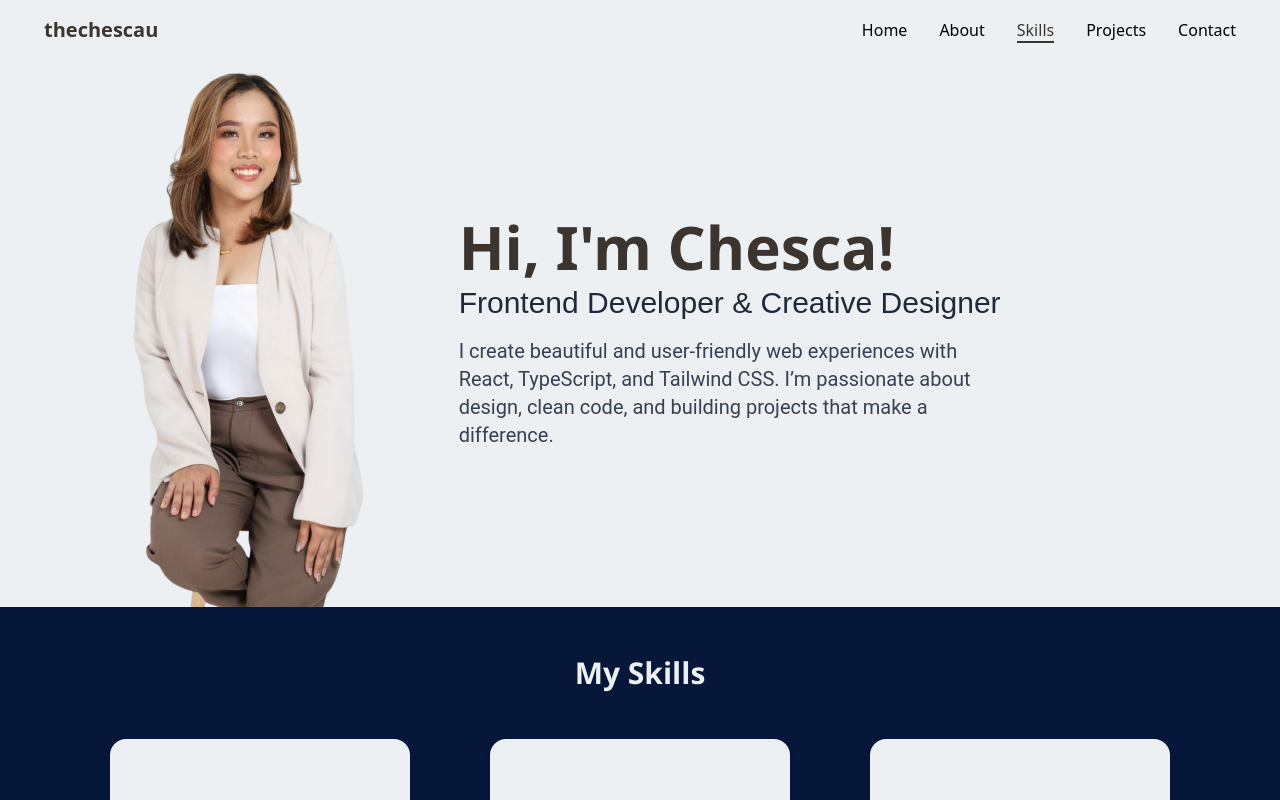
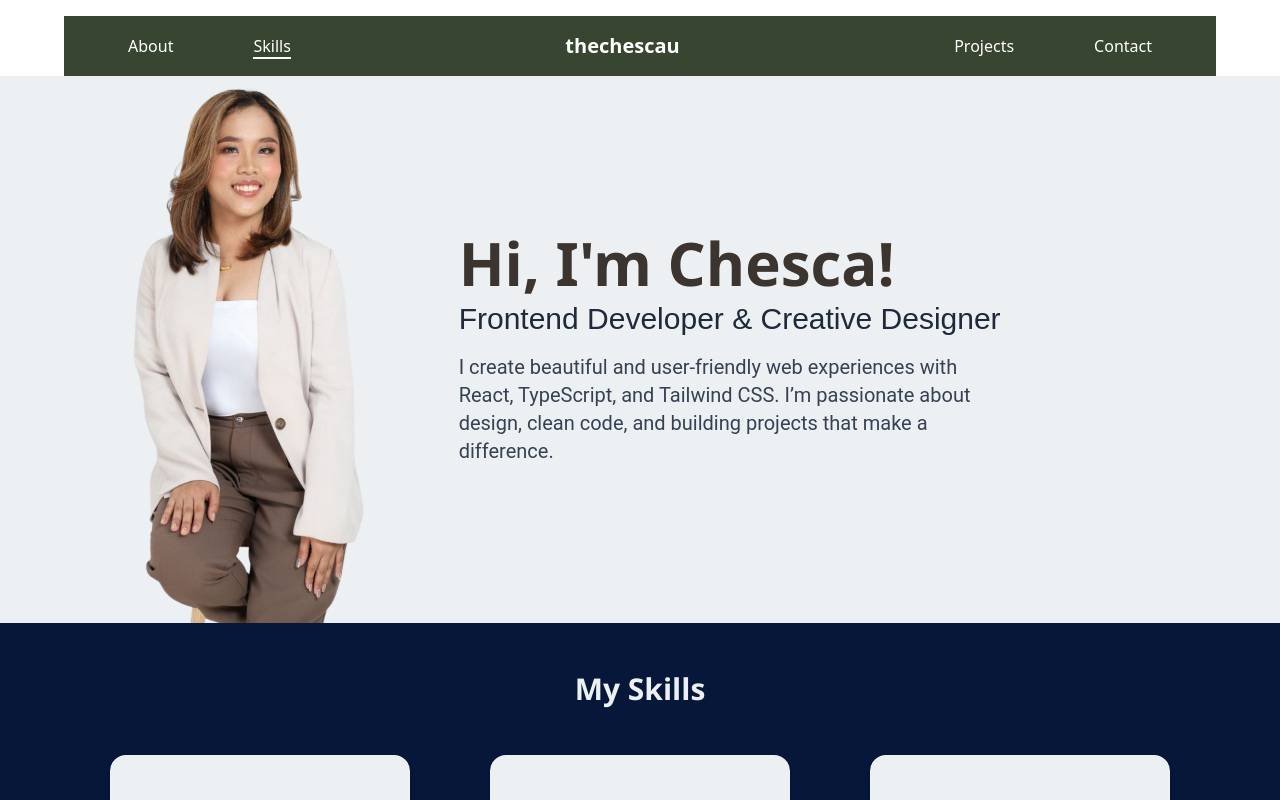
Before and after one commit to thechescau/personal-website, a React (Vite) app in the folder personal-website/: page / in a window 1280 px wide. Shown: the top 800 px of the page. Built offline with nearby package versions, Linux system fonts and the light colour scheme.

Commit message:
Refactor Navbar

```diff
--- a/personal-website/src/components/Navbar.tsx
+++ b/personal-website/src/components/Navbar.tsx
@@ -6,7 +6,6 @@ type NavItem = {
 }
 
 const navItems: NavItem[] = [
-    { label: "Home", href: "#" },
     { label: "About", href: "#about" },
     { label: "Skills", href: "#skills" },
     { label: "Projects", href: "#projects"},
@@ -26,7 +25,7 @@ function Navbar()  {
                         setActiveSection(entry.target.id)
                     }
                 })
-            }, {threshold: 0.6}
+            }, {threshold: 0.3}
         )
 
         sections.forEach((section) => observer.observe(section))
@@ -38,21 +37,38 @@ function Navbar()  {
 
 
     return (
-        <nav className="bg-dawn-pink px-6 py-4 justify-between items-center flex sticky top-0 z-50">
-
-            {/* Logo */}
-            <div className="text-xl font-bold pl-5 text-dune"> thechescau </div>
+        <nav className="bg-kombu-green w-[90%] mx-auto mt-4 px-6 py-4 justify-between items-center flex sticky top-0 z-50">
 
             {/* Links */}
-            <ul className="flex space-x-8 pr-5">
-                {navItems.map((item) => (
+            <ul className="flex space-x-20 pl-10 text-white">
+                {navItems.slice(0, 2).map((item) => (
                     <li key={item.label}>
                         <a
                             href={item.href}
                             className={`transition-colors ${
                                 activeSection === item.href.substring(1)
-                                ? "border-b-2 border-dune text-dune"
-                                : "hover:text-dune"
+                                ? "border-b-2 border-white text-white"
+                                : "hover:text-white"
+                            }`}
+                        >
+                            {item.label}
+                        </a>
+                    </li>
+                ))}
+            </ul>
+
+            {/* Center Logo */}
+            <div className="text-xl font-bold text-white text-center"> thechescau </div>
+
+            <ul className="flex space-x-20 pr-10 text-white">
+                {navItems.slice(2).map((item) => (
+                    <li key={item.label}>
+                        <a
+                            href={item.href}
+                            className={`transition-colors ${
+                                activeSection === item.href.substring(1)
+                                ? "border-b-2 border-white text-white"
+                                : "hover:text-white"
                             }`}
                         >
                             {item.label}
--- a/personal-website/src/index.css
+++ b/personal-website/src/index.css
@@ -7,6 +7,8 @@
     --color-dawn-pink: #ECF0F3;
     --color-dark-blue: #071739;
     --color-gray-blue: ##4b6382;
+
+    --color-kombu-green: #384531;
 
     --font-segoe: 'Segoe UI', system-ui, sans-serif;
     --font-eurostile: 'Eurostile', sans-serif;
```
